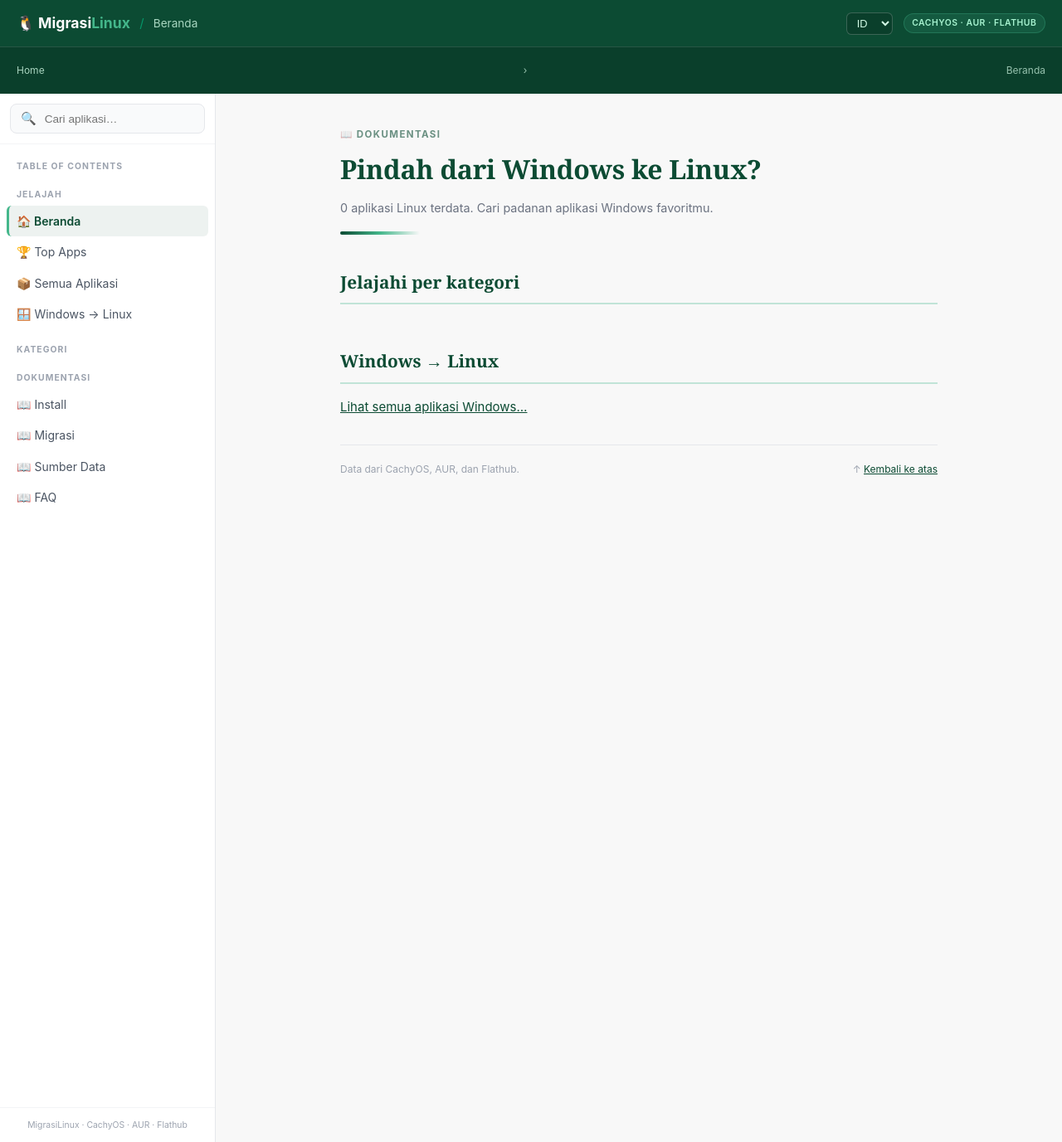
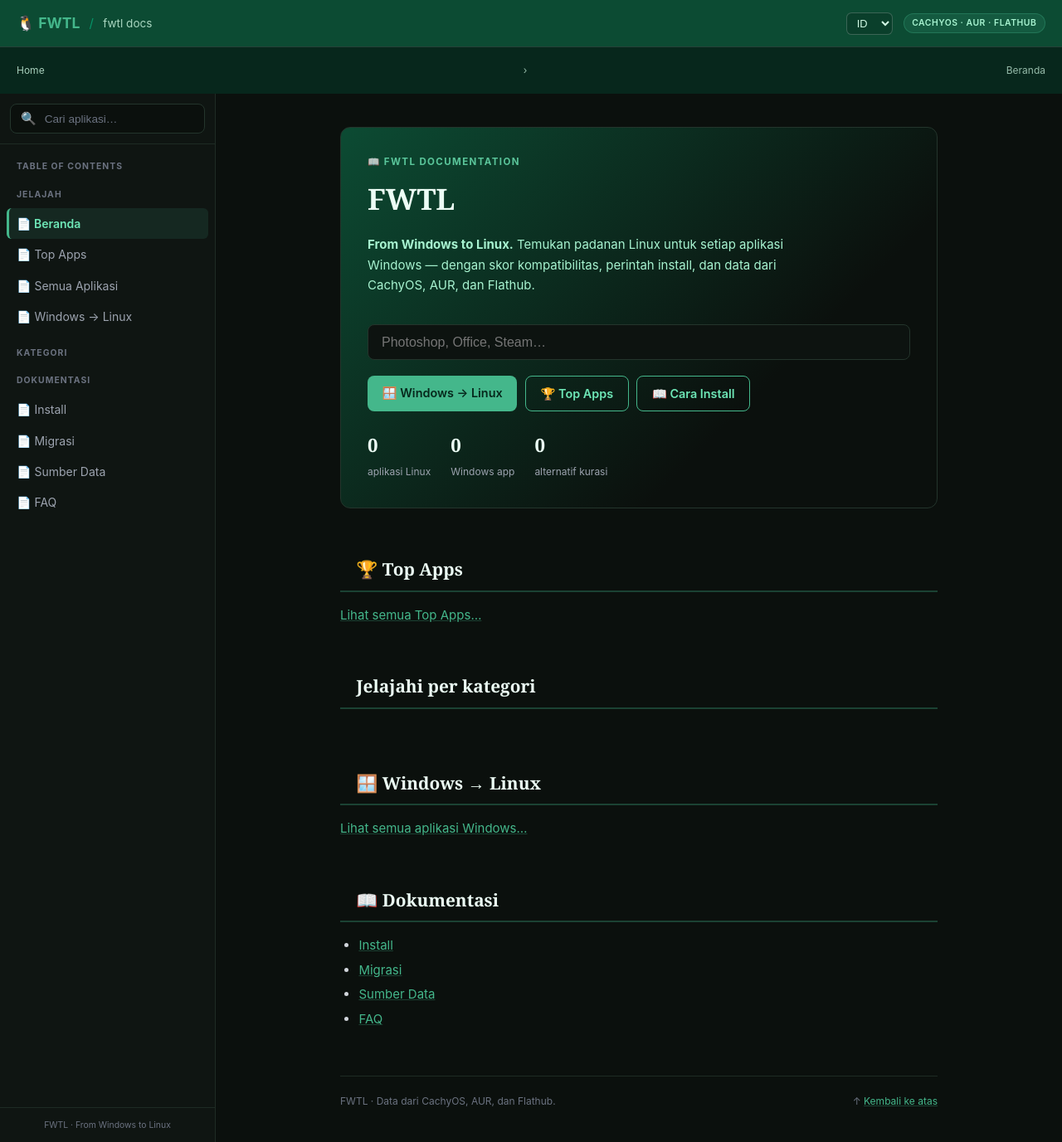
Before and after one commit to ocidserver/fwtl, a Django app: page / in a window 1280 px wide. Shown: the whole page at 83% size. Run offline with Django 5.2, Linux system fonts and the light colour scheme; data that the repository does not hold is empty.

Commit message:
Rebrand FWTL + dark WhatDoc: landing page, sidebar TOC, intro-first

```diff
--- a/web/catalog/templates/catalog/base_docs.html
+++ b/web/catalog/templates/catalog/base_docs.html
@@ -3,7 +3,7 @@
 <head>
 <meta charset="utf-8">
 <meta name="viewport" content="width=device-width, initial-scale=1">
-<title>{% block title %}{% trans "Migrasi Windows ke Linux" %}{% endblock %}</title>
+<title>{% block title %}FWTL — From Windows to Linux{% endblock %}</title>
 {% if LANG == "en" %}
 <link rel="alternate" hreflang="id" href="{{ request.path|slice:'3:' }}">
 <link rel="alternate" hreflang="en" href="{{ request.path }}">
@@ -14,9 +14,10 @@
 <style>
 *{box-sizing:border-box}
 html{scroll-behavior:smooth}
-body{margin:0;background:#f8f8f8;color:#333;font-family:-apple-system,BlinkMacSystemFont,"Segoe UI",Roboto,Helvetica,Arial,sans-serif;font-size:15px;line-height:1.65}
-h1,h2,h3{font-family:Georgia,"Times New Roman",serif;color:#0c4b33}
-a{color:#0c4b33}
+body{margin:0;background:#0b100d;color:#d1d5db;font-family:-apple-system,BlinkMacSystemFont,"Segoe UI",Roboto,Helvetica,Arial,sans-serif;font-size:15px;line-height:1.65}
+h1,h2,h3{font-family:Georgia,"Times New Roman",serif;color:#ecfdf5}
+a{color:#44b78b;text-decoration-color:rgba(68,183,139,.3)}
+a:hover{text-decoration-color:#44b78b}
 .layout{height:100vh;display:flex;flex-direction:column;overflow:hidden}
 /* header band */
 header.top{flex-shrink:0;background:#0c4b33;color:#fff;z-index:50}
@@ -25,7 +26,7 @@ header.top .row{max-width:1440px;margin:0 auto;display:flex;align-items:center;j
 .brand span{color:#44b78b}
 .hdr-right{display:flex;align-items:center;gap:.8rem}
 .hdr-right select{background:#0a3f2b;color:#d1fae5;border:1px solid rgba(255,255,255,.2);border-radius:.4rem;padding:.25rem .5rem;font-size:.8rem}
-.subbar{border-top:1px solid rgba(255,255,255,.12);background:#0a3f2b}
+.subbar{border-top:1px solid rgba(255,255,255,.12);background:#07271c}
 .subbar .row{height:2.25rem;font-size:.75rem;color:rgba(209,250,229,.7)}
 .subbar a{color:rgba(209,250,229,.8);text-decoration:none}
 .subbar a:hover{color:#fff}
@@ -33,52 +34,77 @@ header.top .row{max-width:1440px;margin:0 auto;display:flex;align-items:center;j
 /* body */
 .body{flex:1;display:flex;overflow:hidden;position:relative}
 /* sidebar */
-aside.side{width:260px;flex-shrink:0;display:flex;flex-direction:column;background:#fff;border-right:1px solid #e5e7eb;transition:transform .3s ease;z-index:40}
-.side-search{padding:.75rem;border-bottom:1px solid #f3f4f6}
-.side-search .box{display:flex;align-items:center;gap:.5rem;height:2.25rem;padding:0 .75rem;border-radius:.5rem;border:1px solid #e5e7eb;background:#f9fafb}
+aside.side{width:260px;flex-shrink:0;display:flex;flex-direction:column;background:#0f1512;border-right:1px solid #1e2b24;transition:transform .3s ease;z-index:40}
+.side-search{padding:.75rem;border-bottom:1px solid #1e2b24}
+.side-search .box{display:flex;align-items:center;gap:.5rem;height:2.25rem;padding:0 .75rem;border-radius:.5rem;border:1px solid #24352c;background:#0b100d;color:#9ca3af}
 .side-search .box:focus-within{border-color:#44b78b;box-shadow:0 0 0 1px rgba(68,183,139,.3)}
-.side-search input{flex:1;border:none;background:transparent;outline:none;font-size:.85rem;color:#374151;min-width:0}
+.side-search input{flex:1;border:none;background:transparent;outline:none;font-size:.85rem;color:#e5e7eb;min-width:0}
+.side-search input::placeholder{color:#6b7280}
 nav.links{flex:1;overflow-y:auto;padding:.75rem .5rem}
-nav.links p.toc{padding:0 .75rem;margin:.4rem 0 .5rem;font-size:.65rem;font-weight:700;letter-spacing:.1em;text-transform:uppercase;color:#9ca3af}
-nav.links h5{padding:0 .75rem;margin:1rem 0 .3rem;font-size:.65rem;font-weight:700;letter-spacing:.1em;text-transform:uppercase;color:#9ca3af;font-family:inherit}
+nav.links p.toc,nav.links h5{padding:0 .75rem;margin:.4rem 0 .5rem;font-size:.65rem;font-weight:700;letter-spacing:.1em;text-transform:uppercase;color:#6b7280;font-family:inherit}
+nav.links h5{margin-top:1rem}
 nav.links ul{list-style:none;margin:0;padding:0}
-nav.links a.side-link{display:flex;align-items:center;gap:.5rem;text-decoration:none;font-size:.875rem;color:#4b5563;padding:.45rem .75rem .45rem calc(.75rem - 3px);border-radius:.375rem;border-left:3px solid transparent}
-nav.links a.side-link:hover{color:#0c4b33;background:#f3f4f6}
-nav.links a.side-link.active{background:rgba(12,75,51,.07);color:#0c4b33;font-weight:600;border-left-color:#44b78b}
-.side .count{margin-left:auto;font-size:.75rem;color:#9ca3af}
-.side-foot{padding:.75rem 1rem;border-top:1px solid #f3f4f6;text-align:center;font-size:.65rem;color:#9ca3af}
+nav.links a.side-link{display:flex;align-items:center;gap:.5rem;text-decoration:none;font-size:.875rem;color:#9ca3af;padding:.45rem .75rem .45rem calc(.75rem - 3px);border-radius:.375rem;border-left:3px solid transparent;transition:all .2s}
+nav.links a.side-link:hover{color:#ecfdf5;background:#16211b}
+nav.links a.side-link.active{background:rgba(68,183,139,.12);color:#6ee7b7;font-weight:600;border-left-color:#44b78b}
+.side .count{margin-left:auto;font-size:.75rem;color:#6b7280}
+.side-foot{padding:.75rem 1rem;border-top:1px solid #1e2b24;text-align:center;font-size:.65rem;color:#6b7280}
 /* main */
-main.doc{flex:1;overflow-y:auto;background:#f8f8f8}
-.doc-inner{max-width:48rem;margin:0 auto;padding:2.5rem 1.5rem}
+main.doc{flex:1;overflow-y:auto;background:#0b100d}
+.doc-inner{max-width:48rem;margin:0 auto;padding:2.5rem 1.5rem;animation:fadeDown .5s ease both}
 .titleblock{margin-bottom:2.5rem}
-.titleblock .kicker{display:flex;align-items:center;gap:.5rem;font-size:.72rem;font-weight:700;letter-spacing:.12em;text-transform:uppercase;color:rgba(12,75,51,.6);margin-bottom:.4rem}
-.titleblock h1{font-size:2rem;margin:0;letter-spacing:-.01em}
-.titleblock p.sub{margin:.5rem 0 0;color:#6b7280;font-size:.9rem;max-width:36rem}
+.titleblock .kicker{display:flex;align-items:center;gap:.5rem;font-size:.72rem;font-weight:700;letter-spacing:.12em;text-transform:uppercase;color:rgba(110,231,183,.7);margin-bottom:.4rem}
+.titleblock h1{font-size:2.1rem;margin:0;letter-spacing:-.01em;color:#ecfdf5}
+.titleblock p.sub{margin:.5rem 0 0;color:#9ca3af;font-size:.9rem;max-width:36rem}
 .titleblock .rule{margin-top:1rem;height:.25rem;width:6rem;border-radius:999px;background:linear-gradient(to right,#0c4b33,#44b78b,transparent)}
-.doc-inner h2{font-size:1.3rem;padding-bottom:.5rem;border-bottom:2px solid rgba(68,183,139,.3);margin:2.2rem 0 1rem}
-.doc-inner table{width:100%;border-collapse:collapse;font-size:.88rem;margin:1rem 0;background:#fff;border:1px solid #e5e7eb;border-radius:.5rem;overflow:hidden}
-.doc-inner th,.doc-inner td{text-align:left;padding:.5rem .75rem;border-bottom:1px solid #f3f4f6;vertical-align:top}
-.doc-inner th{background:#f9fafb;color:#0c4b33}
-code,.doc-inner code.inline{background:#ecfdf5;color:#0c4b33;padding:.1rem .4rem;border-radius:.3rem;font-size:.85em;font-weight:600;font-family:ui-monospace,SFMono-Regular,Menlo,monospace}
-code.install{display:block;white-space:pre-wrap;font-family:ui-monospace,SFMono-Regular,Menlo,monospace;font-size:.84rem;background:#fdfdfd;border:1px solid #e5e7eb;border-radius:.5rem;padding:.7rem .9rem;margin:.6rem 0;color:#1f2937}
+.doc-inner section{margin-bottom:3.5rem}
+.doc-inner h2{font-size:1.3rem;padding-bottom:.5rem;border-bottom:2px solid rgba(68,183,139,.3);margin:0 0 1rem;display:flex;align-items:center;gap:.5rem}
+.doc-inner h2 .secmark{color:#44b78b;opacity:0;transition:opacity .2s;user-select:none}
+.doc-inner h2:hover .secmark{opacity:1}
+.doc-inner table{width:100%;border-collapse:collapse;font-size:.88rem;margin:1rem 0;background:#0f1512;border:1px solid #24352c;border-radius:.5rem;overflow:hidden}
+.doc-inner th,.doc-inner td{text-align:left;padding:.5rem .75rem;border-bottom:1px solid #1e2b24;vertical-align:top}
+.doc-inner th{background:#131b17;color:#a7f3d0}
+.doc-inner ul,.doc-inner ol{padding-left:1.4rem}
+.doc-inner li{margin:.3rem 0}
+.doc-inner blockquote{border-left:3px solid #44b78b;padding-left:1.25rem;margin:1.5rem 0;font-style:italic;color:#9ca3af}
+code.inline,.doc-inner p code,.doc-inner li code,.doc-inner td code{background:rgba(68,183,139,.12);color:#6ee7b7;padding:.1rem .4rem;border-radius:.3rem;font-size:.85em;font-weight:600;font-family:ui-monospace,SFMono-Regular,Menlo,monospace}
+.codeblock{border:1px solid #24352c;border-radius:.5rem;overflow:hidden;margin:1rem 0}
+.codeblock .chead{display:flex;align-items:center;padding:.3rem 1rem;background:#131b17;border-bottom:1px solid #24352c;font-family:ui-monospace,Menlo,monospace;font-size:.68rem;text-transform:uppercase;letter-spacing:.08em;color:#6b7280}
+code.install{display:block;white-space:pre-wrap;font-family:ui-monospace,SFMono-Regular,Menlo,monospace;font-size:.84rem;background:#0d1310;padding:.7rem .9rem;margin:0;color:#e5e7eb}
 .grid-cards{display:grid;grid-template-columns:repeat(auto-fill,minmax(210px,1fr));gap:.7rem}
-.card{background:#fff;border:1px solid #e5e7eb;border-radius:.5rem;padding:.7rem .85rem}
-.card a{text-decoration:none;font-weight:600}
+.card{background:#0f1512;border:1px solid #24352c;border-radius:.5rem;padding:.7rem .85rem}
+.card a{text-decoration:none;font-weight:600;color:#ecfdf5}
+.card a:hover{color:#6ee7b7}
 .card small{color:#6b7280}
-.compat{font-weight:700;color:#0c4b33}
-.doc-foot{margin-top:2rem;padding-top:1.2rem;border-top:1px solid #e5e7eb;display:flex;justify-content:space-between;font-size:.75rem;color:#9ca3af}
-/* back to top */
-#toTop{position:fixed;bottom:1.5rem;right:1.5rem;z-index:50;padding:.7rem .8rem;border-radius:999px;background:#0c4b33;color:#fff;border:none;cursor:pointer;box-shadow:0 4px 12px rgba(0,0,0,.25);opacity:0;transform:translateY(1rem);transition:all .3s;pointer-events:none;font-size:1rem}
+.compat{font-weight:700;color:#6ee7b7}
+/* hero (landing) */
+.hero{border:1px solid #24352c;border-radius:.75rem;background:linear-gradient(135deg,#0c4b33 0%,#0b100d 70%);padding:2rem;margin-bottom:2rem}
+.hero h1{font-size:2.2rem;margin:.3rem 0}
+.hero p{color:#a7f3d0;max-width:34rem}
+.hero .cta{display:flex;gap:.6rem;margin-top:1.2rem;flex-wrap:wrap}
+.btn{display:inline-block;padding:.55rem 1.1rem;border-radius:.5rem;text-decoration:none;font-weight:600;font-size:.9rem}
+.btn-primary{background:#44b78b;color:#06281c}
+.btn-primary:hover{background:#6ee7b7}
+.btn-ghost{border:1px solid #44b78b;color:#6ee7b7}
+.btn-ghost:hover{background:rgba(68,183,139,.12)}
+.statrow{display:flex;gap:1.5rem;margin-top:1.4rem;flex-wrap:wrap}
+.statrow .stat b{display:block;font-size:1.4rem;color:#ecfdf5;font-family:Georgia,serif}
+.statrow .stat span{font-size:.75rem;color:#9ca3af}
+.searchbig{width:100%;padding:.7rem 1rem;border:1px solid #24352c;border-radius:.5rem;background:#0d1310;color:#e5e7eb;font-size:1rem;margin-top:1.2rem}
+.searchbig:focus{outline:none;border-color:#44b78b}
+.doc-foot{margin-top:2rem;padding-top:1.2rem;border-top:1px solid #1e2b24;display:flex;justify-content:space-between;font-size:.75rem;color:#6b7280}
+#toTop{position:fixed;bottom:1.5rem;right:1.5rem;z-index:50;padding:.7rem .8rem;border-radius:999px;background:#44b78b;color:#06281c;border:none;cursor:pointer;box-shadow:0 4px 12px rgba(0,0,0,.5);opacity:0;transform:translateY(1rem);transition:all .3s;pointer-events:none;font-size:1rem;font-weight:bold}
 #toTop.show{opacity:1;transform:none;pointer-events:auto}
-/* mobile */
 .menu-btn{display:none;background:none;border:none;color:#d1fae5;font-size:1.3rem;cursor:pointer}
 .overlay{display:none}
+@keyframes fadeDown{from{opacity:0;transform:translateY(-10px)}to{opacity:1;transform:none}}
 @media (max-width:860px){
-  aside.side{position:absolute;top:0;bottom:0;left:0;transform:translateX(-100%);box-shadow:0 0 24px rgba(0,0,0,.2)}
+  aside.side{position:absolute;top:0;bottom:0;left:0;transform:translateX(-100%);box-shadow:0 0 24px rgba(0,0,0,.5)}
   body.nav-open aside.side{transform:none}
-  body.nav-open .overlay{display:block;position:absolute;inset:0;background:rgba(0,0,0,.3);z-index:30}
+  body.nav-open .overlay{display:block;position:absolute;inset:0;background:rgba(0,0,0,.5);z-index:30}
   .menu-btn{display:block}
   .doc-inner{padding:1.5rem 1rem}
+  .pill{display:none}
 }
 </style>
 </head>
@@ -88,9 +114,9 @@ code.install{display:block;white-space:pre-wrap;font-family:ui-monospace,SFMono-
 <div class="row">
 <div style="display:flex;align-items:center;gap:.7rem">
 <button class="menu-btn" onclick="document.body.classList.toggle('nav-open')" aria-label="menu">☰</button>
-<a class="brand" href="/">🐧 Migrasi<span>Linux</span></a>
+<a class="brand" href="/">🐧 <span>FWTL</span></a>
 <span style="color:#059669">/</span>
-<span style="font-size:.85rem;color:rgba(209,250,229,.8)">{% block crumb %}{% trans "Dokumentasi" %}{% endblock %}</span>
+<span style="font-size:.85rem;color:rgba(209,250,229,.8)">fwtl docs</span>
 </div>
 <div class="hdr-right">
 <form action="{% url 'set_language' %}" method="post" style="margin:0">{% csrf_token %}
@@ -114,32 +140,32 @@ code.install{display:block;white-space:pre-wrap;font-family:ui-monospace,SFMono-
 <p class="toc">Table of Contents</p>
 <h5>{% trans "Jelajah" %}</h5>
 <ul>
-<li><a class="side-link" href="/">🏠 {% trans "Beranda" %}</a></li>
-<li><a class="side-link" href="{% url 'top-list' %}">🏆 {% trans "Top Apps" %}</a></li>
-<li><a class="side-link" href="{% url 'app-list' %}">📦 {% trans "Semua Aplikasi" %}</a></li>
-<li><a class="side-link" href="{% url 'windows-list' %}">🪟 Windows → Linux</a></li>
+<li><a class="side-link" href="/">📄 {% trans "Beranda" %}</a></li>
+<li><a class="side-link" href="{% url 'top-list' %}">📄 {% trans "Top Apps" %}</a></li>
+<li><a class="side-link" href="{% url 'app-list' %}">📄 {% trans "Semua Aplikasi" %}</a></li>
+<li><a class="side-link" href="{% url 'windows-list' %}">📄 Windows → Linux</a></li>
 </ul>
 <h5>{% trans "Kategori" %}</h5>
 <ul>
-{% for c in side_cats %}<li><a class="side-link" href="{% url 'category-detail' c.slug %}"><span>{% if side_lang == "id" %}{{ c.name_id }}{% else %}{{ c.name_en }}{% endif %}</span><span class="count">{{ c.n }}</span></a></li>{% endfor %}
+{% for c in side_cats %}<li><a class="side-link" href="{% url 'category-detail' c.slug %}">📄 <span>{% if side_lang == "id" %}{{ c.name_id }}{% else %}{{ c.name_en }}{% endif %}</span><span class="count">{{ c.n }}</span></a></li>{% endfor %}
 </ul>
 <h5>{% trans "Dokumentasi" %}</h5>
 <ul>
-{% for slug, nm_id, nm_en in side_docs %}<li><a class="side-link" href="{% url 'doc-page' slug %}">📖 {% if side_lang == "id" %}{{ nm_id }}{% else %}{{ nm_en }}{% endif %}</a></li>{% endfor %}
+{% for slug, nm_id, nm_en in side_docs %}<li><a class="side-link" href="{% url 'doc-page' slug %}">📄 {% if side_lang == "id" %}{{ nm_id }}{% else %}{{ nm_en }}{% endif %}</a></li>{% endfor %}
 </ul>
 </nav>
-<div class="side-foot">MigrasiLinux · CachyOS · AUR · Flathub</div>
+<div class="side-foot">FWTL · From Windows to Linux</div>
 </aside>
 <main class="doc" id="mainScroll">
 <div class="doc-inner">
-<div class="titleblock">
+{% block hero %}<div class="titleblock">
 <div class="kicker">📖 {% trans "Dokumentasi" %}</div>
-<h1>{% block doctitle %}{% trans "Migrasi Windows ke Linux" %}{% endblock %}</h1>
+<h1>{% block doctitle %}FWTL{% endblock %}</h1>
 {% block docsub %}{% endblock %}
 <div class="rule"></div>
-</div>
+</div>{% endblock %}
 {% block content %}{% endblock %}
-<div class="doc-foot"><span>{% trans "Data dari CachyOS, AUR, dan Flathub." %}</span><span>↑ <a href="#" onclick="document.getElementById('mainScroll').scrollTo({top:0,behavior:'smooth'});return false;">{% trans "Kembali ke atas" %}</a></span></div>
+<div class="doc-foot"><span>FWTL · {% trans "Data dari CachyOS, AUR, dan Flathub." %}</span><span>↑ <a href="#" onclick="document.getElementById('mainScroll').scrollTo({top:0,behavior:'smooth'});return false;">{% trans "Kembali ke atas" %}</a></span></div>
 </div>
 </main>
 </div>
--- a/web/catalog/templates/catalog/home.html
+++ b/web/catalog/templates/catalog/home.html
@@ -1,24 +1,63 @@
 {% extends "catalog/base_docs.html" %}{% load i18n %}{% get_current_language as LANG %}
-{% block crumb %}{% trans "Beranda" %}{% endblock %}
+{% block title %}FWTL — From Windows to Linux{% endblock %}
 {% block crumb2 %}{% trans "Beranda" %}{% endblock %}
-{% block doctitle %}{% trans "Pindah dari Windows ke Linux?" %}{% endblock %}
-{% block docsub %}<p class="sub">{% blocktrans count n=stats.apps %}{{ n }} aplikasi Linux terdata.{% plural %}{{ n }} aplikasi Linux terdata.{% endblocktrans %} {% trans "Cari padanan aplikasi Windows favoritmu." %}</p>{% endblock %}
+{% block hero %}{% endblock %}
 {% block content %}
+<section id="introduction">
+<div class="hero">
+<div class="kicker" style="font-size:.72rem;font-weight:700;letter-spacing:.12em;text-transform:uppercase;color:rgba(110,231,183,.8)">📖 FWTL Documentation</div>
+<h1>FWTL</h1>
+<p><strong>From Windows to Linux.</strong> {% trans "Temukan padanan Linux untuk setiap aplikasi Windows — dengan skor kompatibilitas, perintah install, dan data dari CachyOS, AUR, dan Flathub." %}</p>
+<form action="{% url 'app-list' %}" method="get"><input class="searchbig" type="search" name="q" placeholder="Photoshop, Office, Steam…"></form>
+<div class="cta">
+<a class="btn btn-primary" href="{% url 'windows-list' %}">🪟 Windows → Linux</a>
+<a class="btn btn-ghost" href="{% url 'top-list' %}">🏆 {% trans "Top Apps" %}</a>
+<a class="btn btn-ghost" href="{% url 'doc-page' 'install' %}">📖 {% trans "Cara Install" %}</a>
+</div>
+<div class="statrow">
+<div class="stat"><b>{{ stats.apps }}</b><span>{% trans "aplikasi Linux" %}</span></div>
+<div class="stat"><b>{{ stats.wins }}</b><span>Windows app</span></div>
+<div class="stat"><b>{{ stats.alts }}</b><span>{% trans "alternatif kurasi" %}</span></div>
+</div>
+</div>
+</section>
+
 {% if q and results %}
-<h2>{% trans "Hasil cepat" %}</h2>
+<section id="hasil">
+<h2><span class="secmark">§</span> {% trans "Hasil cepat" %}</h2>
 <div class="grid-cards">
 {% for a in results %}<div class="card"><a href="{% url 'app-detail' a.slug %}">{{ a.display_name }}</a></div>{% endfor %}
 </div>
+</section>
 {% endif %}
 
-<h2>{% trans "Jelajahi per kategori" %}</h2>
+<section id="top-apps">
+<h2><span class="secmark">§</span> 🏆 {% trans "Top Apps" %}</h2>
+<ol>
+{% for p in top8 %}<li>{% if p.app %}<a href="{% url 'app-detail' p.app.slug %}">{{ p.app.display_name }}</a>{% else %}<code class="inline">{{ p.name }}</code>{% endif %} — {{ p.extra.votes }} votes</li>{% endfor %}
+</ol>
+<p><a href="{% url 'top-list' %}">{% trans "Lihat semua Top Apps…" %}</a></p>
+</section>
+
+<section id="kategori">
+<h2><span class="secmark">§</span> {% trans "Jelajahi per kategori" %}</h2>
 <div class="grid-cards">
 {% for c in cats %}{% if c.n %}<div class="card"><a href="{% url 'category-detail' c.slug %}">{% if LANG == "id" %}{{ c.name_id }}{% else %}{{ c.name_en }}{% endif %}</a><br><small>{{ c.n }} {% trans "aplikasi" %}</small></div>{% endif %}{% endfor %}
 </div>
+</section>
 
-<h2>Windows → Linux</h2>
+<section id="windows">
+<h2><span class="secmark">§</span> 🪟 Windows → Linux</h2>
 <ul>
-{% for w in wins %}<li><a href="{% url 'windows-detail' w.slug %}">{{ w.name }}</a></li>{% endfor %}
+{% for w in wins %}<li><a href="{% url 'windows-detail' w.slug %}">{{ w.name }}</a> <small>({{ w.n }} {% trans "alternatif" %})</small></li>{% endfor %}
 </ul>
 <p><a href="{% url 'windows-list' %}">{% trans "Lihat semua aplikasi Windows…" %}</a></p>
+</section>
+
+<section id="dokumentasi">
+<h2><span class="secmark">§</span> 📖 {% trans "Dokumentasi" %}</h2>
+<ul>
+{% for slug, nm_id, nm_en in side_docs %}<li><a href="{% url 'doc-page' slug %}">{% if LANG == "id" %}{{ nm_id }}{% else %}{{ nm_en }}{% endif %}</a></li>{% endfor %}
+</ul>
+</section>
 {% endblock %}
--- a/web/catalog/views.py
+++ b/web/catalog/views.py
@@ -21,9 +21,12 @@ def home(request):
         results = (App.objects.filter(is_gui=True)
                    .filter(Q(display_name__icontains=q) | Q(slug__icontains=q))[:12])
     cats = Category.objects.annotate(n=Count("apps", filter=Q(apps__is_gui=True))).order_by("-n")
-    wins = WindowsApp.objects.order_by("name")[:12]
+    wins = (WindowsApp.objects.annotate(n=Count("alternatives"))
+            .order_by("-n", "name")[:12])
+    top8 = (RawPackage.objects.filter(source="aur", extra__votes__gt=0)
+            .select_related("app").order_by("-extra__votes")[:8])
     return render(request, "catalog/home.html", {
-        "q": q, "results": results, "cats": cats, "wins": wins,
+        "q": q, "results": results, "cats": cats, "wins": wins, "top8": top8,
         "stats": {
             "apps": App.objects.filter(is_gui=True).count(),
             "wins": WindowsApp.objects.count(),
```
Also changed, not shown: web/locale/en/LC_MESSAGES/django.po, 1 other file.
